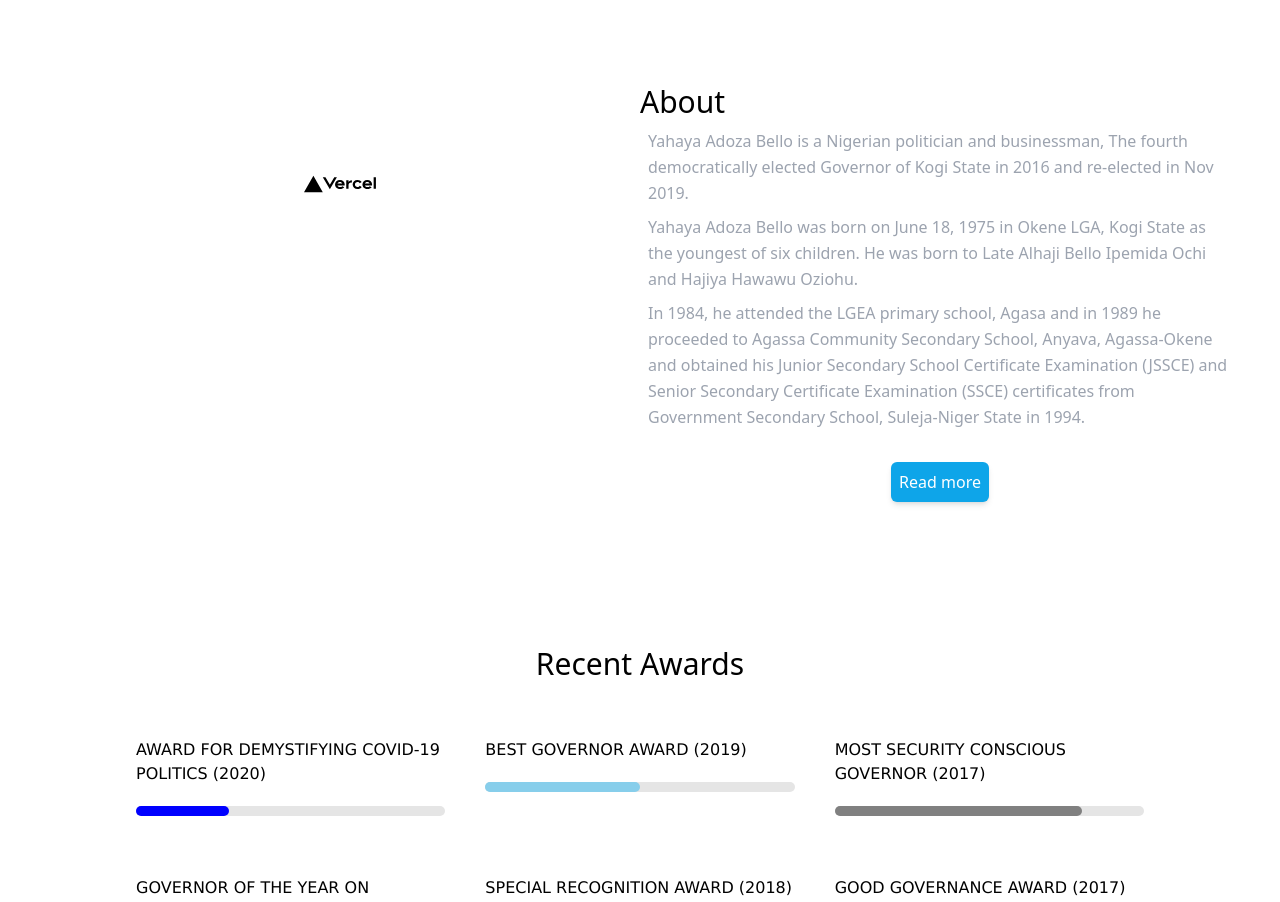
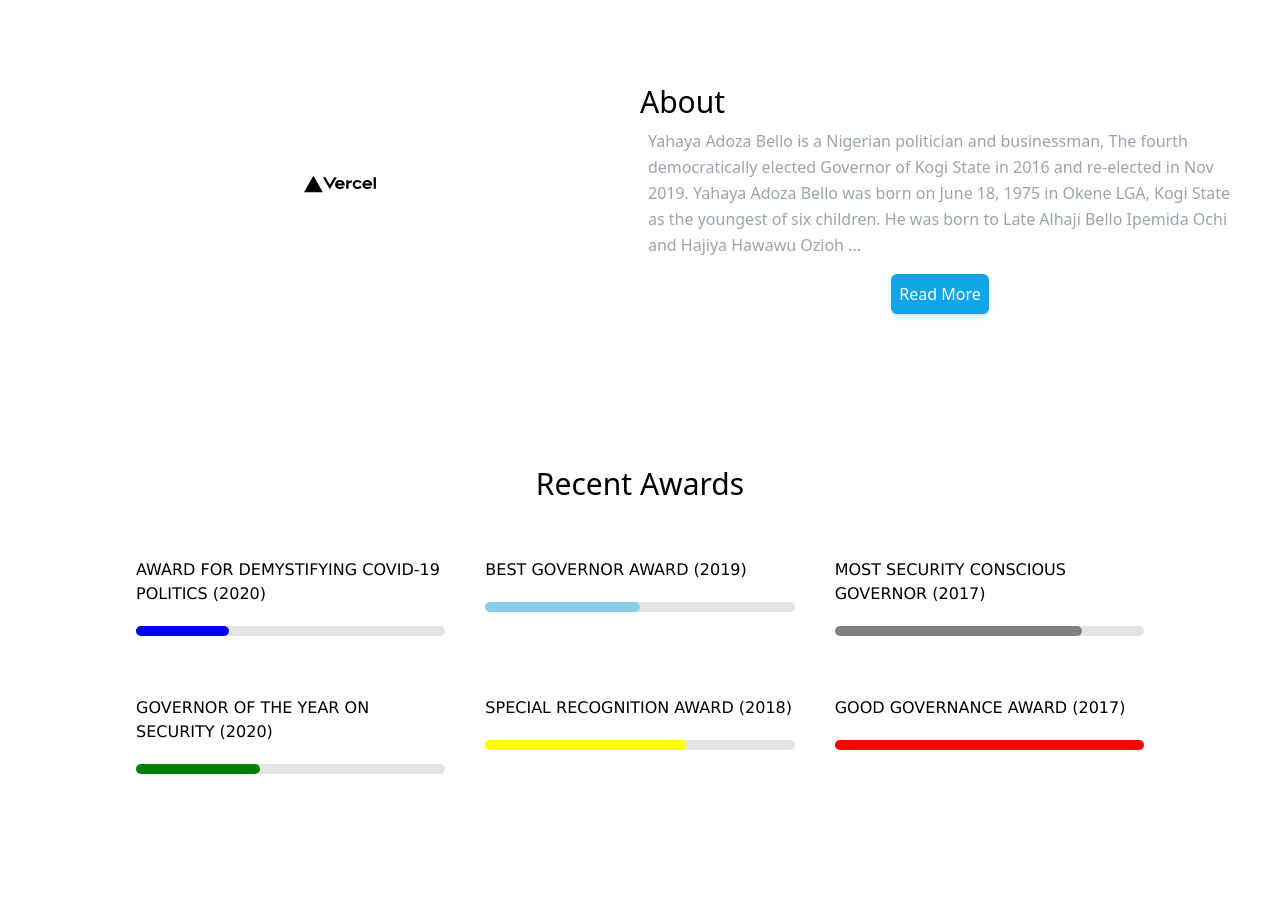
Before and after one commit to sammy-code98/elections, a Next.js app: page / in a window 1280 px wide. Shown: the part 1540-2442 px from the top of the page. Built offline with nearby package versions, Linux system fonts and the light colour scheme.

Commit message:
fix: add read-less-more feature on aboout section

```diff
--- a/components/About/About.jsx
+++ b/components/About/About.jsx
@@ -1,31 +1,11 @@
 import React, { useState } from "react";
 import Image from "next/image";
-import Modal from "react-modal";
-const customStyles = {
-  content: {
-    top: "50%",
-    left: "50%",
-    right: "auto",
-    bottom: "-150px",
-    marginRight: "-50%",
-    transform: "translate(-50%, -50%)",
-    width:"500px"
-  },
-};
+import { aboutText } from "./data";
+
 
 export default function About() {
-  let subtitle;
-  const [modalIsOpen, setIsOpen] = useState(false);
-  function openModal() {
-    setIsOpen(true);
-  }
-  function afterOpenModal() {
-    // references are now sync'd and can be accessed.
-    subtitle.style.color = "#000";
-  }
-  function closeModal() {
-    setIsOpen(false);
-  }
+  const [readMore, setReadMore] = useState(false);
+
   return (
     <section
       className="md:grid md:grid-cols-2  md:mx-auto justify-items-center px-10 mt-32 container mx-8"
@@ -37,98 +17,21 @@ export default function About() {
       <div>
         <div className="text-3xl font-medium">About</div>
         <div className="p-2">
-          <p className="leading-relaxed text-base text-light mb-2 text-gray-400">
-            Yahaya Adoza Bello is a Nigerian politician and businessman, The
-            fourth democratically elected Governor of Kogi State in 2016 and
-            re-elected in Nov 2019.
+        <p className="leading-relaxed text-base text-light mb-2 text-gray-400">
+        {readMore ? aboutText : `${aboutText.substring(0, 400) + ' ' + ' ...'}`}
           </p>
-          <p className="leading-relaxed text-base text-light mb-2 text-gray-400">
-            Yahaya Adoza Bello was born on June 18, 1975 in Okene LGA, Kogi
-            State as the youngest of six children. He was born to Late Alhaji
-            Bello Ipemida Ochi and Hajiya Hawawu Oziohu.
-          </p>
-
-          <p className="leading-relaxed text-base text-light mb-2 text-gray-400">
-            In 1984, he attended the LGEA primary school, Agasa and in 1989 he
-            proceeded to Agassa Community Secondary School, Anyava, Agassa-Okene
-            and obtained his Junior Secondary School Certificate Examination
-            (JSSCE) and Senior Secondary Certificate Examination (SSCE)
-            certificates from Government Secondary School, Suleja-Niger State in
-            1994.
-          </p>
+          <div className="flex justify-center m-4">
+          <button
+          onClick={()=> setReadMore(!readMore)}
+            className="bg-sky-500 text-white p-2 rounded-md shadow-md  cursor-pointer focus:outline-none"
+          >
+            {readMore ? "Read Less" : "Read More"}
+          </button>
+        </div>
         </div>
 
-        <div className="flex justify-center m-4">
-          <button
-            onClick={openModal}
-            className="bg-sky-500 text-white p-2 rounded-md shadow-md  cursor-pointer focus:outline-none"
-          >
-            Read more
-          </button>
-        </div>
-        <Modal
-          isOpen={modalIsOpen}
-          onAfterOpen={afterOpenModal}
-          onRequestClose={closeModal}
-          style={customStyles}
-          contentLabel="About Modal"
-        >
-          <div className="flex space-x-24  items-center justify-between p-6">
-            <div
-              className="text-center text-3xl"
-              ref={(_subtitle) => (subtitle = _subtitle)}
-            >
-              About
-            </div>
-            <button
-              className="bg-sky-500 text-white p-2 rounded-md "
-              onClick={closeModal}
-            >
-              close
-            </button>
-          </div>
-          <hr />
-          <div className="p-6 mx-auto">
-            <p>
-              Yahaya Adoza Bello is a Nigerian politician and businessman, The
-              fourth democratically elected Governor of Kogi State in 2016 and
-              re-elected in Nov 2019.
-            </p>
-            <p>
-              Yahaya Adoza Bello was born on June 18, 1975 in Okene LGA, Kogi
-              State as the youngest of six children. He was born to Late Alhaji
-              Bello Ipemida Ochi and Hajiya Hawawu Oziohu.
-            </p>
-            <p>
-              Yahaya Adoza Bello started as a Revenue Officer II at the Revenue
-              Mobilization Allocation and Fiscal Commission (RMAFC) in 2001. He
-              began at the commission as a Youth Corp member and got retained
-              due to his diligence. Shortly after, he became a Senior Accountant
-              and got transferred to the Makurdi Zonal Office to head the
-              Account Department. Later on, he became the Assistant Chief
-              Accountant until he resigned. Yahaya Adoza Bello knew he cant be
-              a humanitarian by earning salary, after resignation from public
-              service, he went into private business. As a business man, Yahaya
-              Adoza Bello with a single 18-seater bus he procured through a bank
-              loan, built one of Nigerias most successful transport businesses,
-              Fair Plus. Discovering that Bello was a faithful and prudent
-              resourceful entrepreneur gave more bank facilities. With more
-              facilities and with the introduction of modern business management
-              into the business, Fair Plus rose to become a giant in the
-              industry. Applying his entrepreneurial skills, Governor Yahaya
-              Bello mastered the art of informed stock trading and had a
-              financial breakthrough right before the crash of the stock market.
-              His stock portfolio investments cut across the oil and gas,
-              finance, transportation, and agro related sectors. He then grew
-              and expanded his real estate investments expanding into a number
-              of states in the country. He currently funds three orphanage homes
-              and sponsors hundreds of Kogi State undergraduates in various
-              higher institutions both within and outside the country. His
-              strong drive for community development inspired him to invest in
-              various community projects.
-            </p>
-          </div>
-        </Modal>
+
+
       </div>
     </section>
   );
--- /dev/null
+++ b/components/About/data.js
@@ -0,0 +1,42 @@
+export  const aboutText = `
+
+            Yahaya Adoza Bello is a Nigerian politician and businessman, The
+            fourth democratically elected Governor of Kogi State in 2016 and
+            re-elected in Nov 2019.
+            Yahaya Adoza Bello was born on June 18, 1975 in Okene LGA, Kogi
+            State as the youngest of six children. He was born to Late Alhaji
+            Bello Ipemida Ochi and Hajiya Hawawu Oziohu.
+
+            In 1984, he attended the LGEA primary school, Agasa and in 1989 he
+            proceeded to Agassa Community Secondary School, Anyava, Agassa-Okene
+            and obtained his Junior Secondary School Certificate Examination
+            (JSSCE) and Senior Secondary Certificate Examination (SSCE)
+            certificates from Government Secondary School, Suleja-Niger State in
+            1994.
+          Yahaya Adoza Bello started as a Revenue Officer II at the Revenue
+              Mobilization Allocation and Fiscal Commission (RMAFC) in 2001. He
+              began at the commission as a Youth Corp member and got retained
+              due to his diligence. Shortly after, he became a Senior Accountant
+              and got transferred to the Makurdi Zonal Office to head the
+              Account Department. Later on, he became the Assistant Chief
+              Accountant until he resigned. Yahaya Adoza Bello knew he cant be
+              a humanitarian by earning salary, after resignation from public
+              service, he went into private business. As a business man, Yahaya
+              Adoza Bello with a single 18-seater bus he procured through a bank
+              loan, built one of Nigerias most successful transport businesses,
+              Fair Plus. Discovering that Bello was a faithful and prudent
+              resourceful entrepreneur gave more bank facilities. With more
+              facilities and with the introduction of modern business management
+              into the business, Fair Plus rose to become a giant in the
+              industry. Applying his entrepreneurial skills, Governor Yahaya
+              Bello mastered the art of informed stock trading and had a
+              financial breakthrough right before the crash of the stock market.
+              His stock portfolio investments cut across the oil and gas,
+              finance, transportation, and agro related sectors. He then grew
+              and expanded his real estate investments expanding into a number
+              of states in the country. He currently funds three orphanage homes
+              and sponsors hundreds of Kogi State undergraduates in various
+              higher institutions both within and outside the country. His
+              strong drive for community development inspired him to invest in
+              various community projects.
+`;
```
